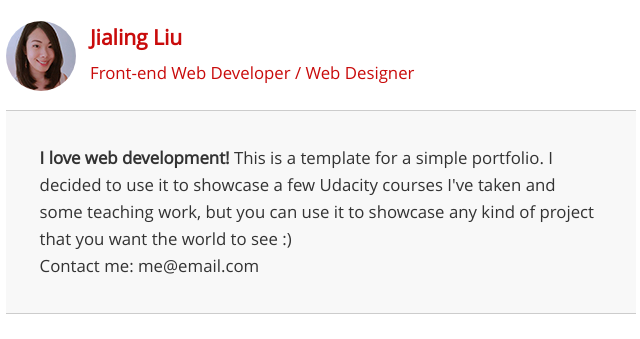
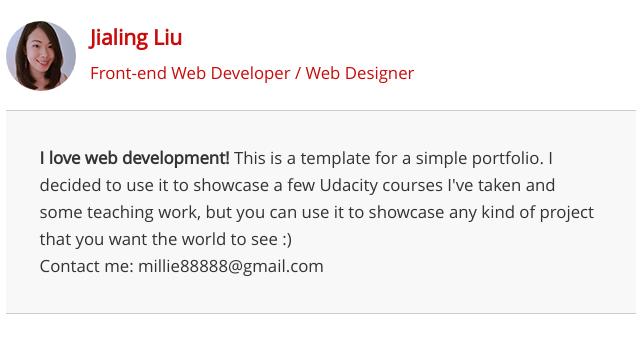
Before and after one commit to millie88888/website-optimization.io, a plain HTML site: page index.html in a window 1280 px wide. Shown: the top 339 px of the page, 319-959 px from the left. Drawn offline with Linux system fonts and the light colour scheme; grey boxes are pictures that could not be loaded; a script that the page names is missing.

Commit message:
Update index.html

```diff
--- a/index.html
+++ b/index.html
@@ -20,7 +20,7 @@
 
     <div class="container">
       <div class="hero">
-        <strong>I love web development!</strong> This is a template for a simple portfolio. I decided to use it to showcase a few Udacity courses I've taken and some teaching work, but you can use it to showcase any kind of project that you want the world to see :) <br> Contact me: me@email.com
+        <strong>I love web development!</strong> This is a template for a simple portfolio. I decided to use it to showcase a few Udacity courses I've taken and some teaching work, but you can use it to showcase any kind of project that you want the world to see :) <br> Contact me: millie88888@gmail.com
       </div>
 
        <div class="content">
```
